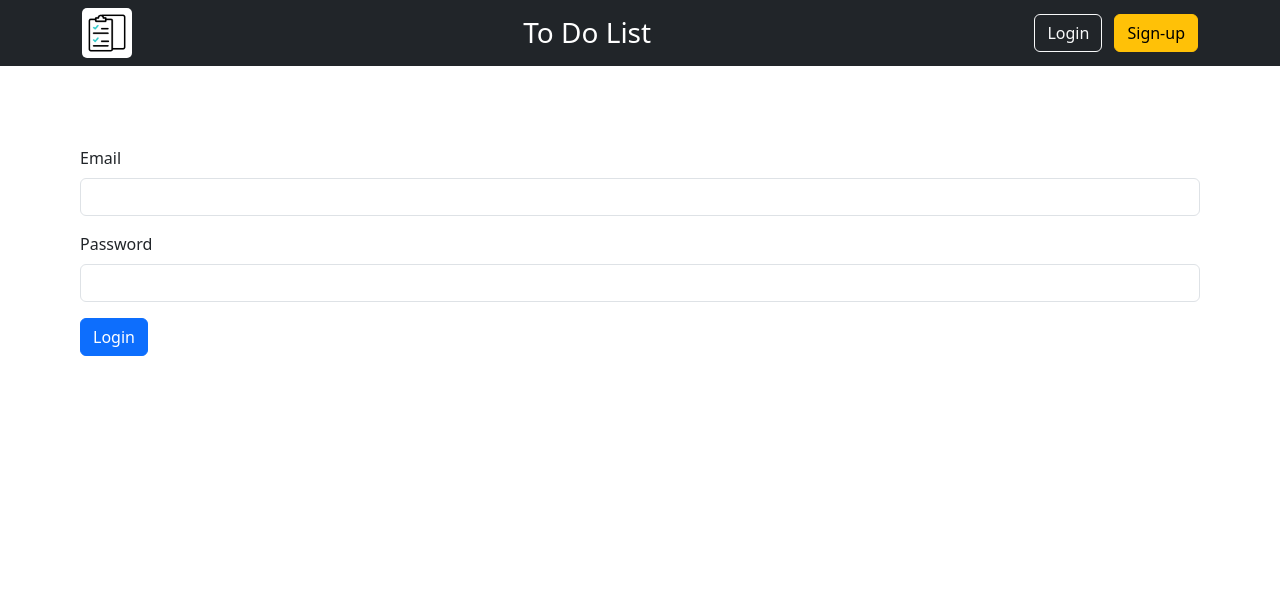
After one commit to Hemantraj19/To-Do-List-Flask, a Flask app: page /login in a window 1280 px wide. The commit adds this page. Shown: the top 596 px of the page. Run offline with Flask 3, Linux system fonts and the light colour scheme; some libraries are stand-ins or nearby versions.

Commit message:
Add features for user authentication

```diff
--- /dev/null
+++ b/form.py
@@ -0,0 +1,16 @@
+from flask_wtf import FlaskForm
+from wtforms import StringField, PasswordField, SubmitField
+from wtforms.validators import DataRequired, Email, Length
+
+
+class LoginForm(FlaskForm):
+    email = StringField("Email", validators=[DataRequired(), Email()])
+    password = PasswordField("Password", validators=[DataRequired(), Length(min=8)])
+    submit = SubmitField("Login")
+
+
+class RegisterForm(FlaskForm):
+    name = StringField("Name", validators=[DataRequired()])
+    email = StringField("Email", validators=[DataRequired(), Email()])
+    password = PasswordField("Password", validators=[DataRequired(), Length(min=8)])
+    submit = SubmitField("Sign Up")
--- a/main.py
+++ b/main.py
@@ -1,7 +1,12 @@
-from flask import Flask, render_template, request, redirect, url_for
+from flask import Flask, render_template, request, redirect, url_for, flash
 from flask_sqlalchemy import SQLAlchemy
-from sqlalchemy import Integer, String, Column
+from sqlalchemy import Integer, String, Column, ForeignKey
 from sqlalchemy.orm import declarative_base
+from datetime import datetime
+from flask_login import UserMixin, LoginManager, login_user, current_user, logout_user
+from werkzeug.security import generate_password_hash, check_password_hash
+from flask_bootstrap import Bootstrap5
+from form import LoginForm, RegisterForm
 
 app = Flask(__name__)
 app.config["TEMPLATES_AUTO_RELOAD"] = True
@@ -13,13 +18,34 @@ db = SQLAlchemy(model_class=Base)
 app.config["SQLALCHEMY_DATABASE_URI"] = "sqlite:///todo.db"
 db.init_app(app)
 
+Bootstrap5(app)
+
+login_manager = LoginManager()
+login_manager.init_app(app)
+
+
+@login_manager.user_loader
+def load_user(user_id):
+    return db.get_or_404(User, user_id)
+
 
 class ToDo(db.Model):
     __tablename__ = "list"
     id = Column(Integer, primary_key=True)
     task = Column(String, nullable=False)
     date = Column(String, nullable=True)
-    color = Column(String, nullable=True)
+    task_done = Column(Integer, nullable=False, default=0)
+    color = Column(String, nullable=True, default="#E7E7E7")
+    user_id = Column(Integer, ForeignKey("user.id"))
+
+
+class User(UserMixin, db.Model):
+    __tablename__ = "user"
+    id = Column(Integer, primary_key=True)
+    name = Column(Integer, nullable=False)
+    email = Column(String, nullable=False)
+    password = Column(String, nullable=False)
+    list = db.relationship("ToDo", backref="user", lazy=True)
 
 
 with app.app_context():
@@ -28,17 +54,119 @@ with app.app_context():
 
 @app.route("/")
 def home():
-    todo_list = db.session.execute(db.select(ToDo)).scalars().all()
-    return render_template("index.html", list=todo_list)
+    if current_user.is_authenticated:
+        todo_list = (
+            db.session.execute(
+                db.select(ToDo)
+                .where(ToDo.user_id == current_user.id)
+                .order_by(ToDo.task_done)
+            )
+            .scalars()
+            .all()
+        )
+    else:
+        todo_list = (
+            db.session.execute(
+                db.select(ToDo).where(ToDo.user_id == None).order_by(ToDo.task_done)
+            )
+            .scalars()
+            .all()
+        )
+    return render_template("index.html", todo_list=todo_list, current_user=current_user)
 
 
 @app.route("/add", methods=["POST"])
 def add_task():
-    new_todo = ToDo(task=request.form.get("task"))
+    new_todo = ToDo(
+        task=request.form.get("task"),
+        user_id=current_user.id if current_user.is_authenticated else None,
+    )
     db.session.add(new_todo)
     db.session.commit()
     return redirect(url_for("home"))
 
 
+@app.route("/pick-color/<int:todo_id>", methods=["POST"])
+def pick_color(todo_id):
+    color = request.form.get("picked-color")
+    print(color)
+    todo = db.get_or_404(ToDo, todo_id)
+    todo.color = color
+    db.session.commit()
+    return redirect(url_for("home"))
+
+
+@app.route("/delete/<int:todo_id>")
+def delete(todo_id):
+    todo = db.get_or_404(ToDo, todo_id)
+    db.session.delete(todo)
+    db.session.commit()
+    return redirect(url_for("home"))
+
+
+@app.route("/checked/<int:todo_id>")
+def checkbox(todo_id):
+    todo = db.get_or_404(ToDo, todo_id)
+    todo.task_done = 1
+    db.session.commit()
+    return redirect(url_for("home"))
+
+
+@app.route("/date-picked/<int:todo_id>", methods=["POST"])
+def date_picked(todo_id):
+    input_date = request.form.get("date-pick")
+    # input_date_object = datetime.strptime(input_date, "%Y-%m-%d")
+    # current_date = datetime.now()
+    # due_days = (input_date_object - current_date).days
+    todo = db.get_or_404(ToDo, todo_id)
+    todo.date = input_date
+    db.session.commit()
+    return redirect(url_for("home"))
+
+
+@app.route("/login", methods=["GET", "POST"])
+def login():
+    form = LoginForm()
+    if form.validate_on_submit():
+        email = form.email.data
+        password = form.password.data
+        result = db.session.execute(db.select(User).where(User.email == email))
+        user = result.scalar()
+
+        if not user:
+            flash("Wrong username or password")
+            return redirect(url_for("login"))
+        elif not check_password_hash(user.password, password):
+            flash("Wrong username or password")
+        else:
+            login_user(user)
+            return redirect(url_for("home"))
+    return render_template("login.html", form=form)
+
+
+@app.route("/register", methods=["GET", "POST"])
+def register():
+    register_form = RegisterForm()
+    if register_form.validate_on_submit():
+        new_user = User(
+            name=register_form.name.data,
+            email=register_form.email.data,
+            password=generate_password_hash(
+                register_form.password.data, method="scrypt", salt_length=8
+            ),
+        )
+        db.session.add(new_user)
+        db.session.commit()
+        flash("User Registered Successfully.")
+        return redirect(url_for("login"))
+    return render_template("register.html", register_form=register_form)
+
+
+@app.route("/logout")
+def logout():
+    logout_user()
+    return redirect(url_for("home"))
+
+
 if __name__ == "__main__":
     app.run(debug=True)
--- a/static/css/styles.css
+++ b/static/css/styles.css
@@ -23,5 +23,4 @@
     margin-left: 2rem;
     font-size: 0.8rem;
     border: 0cap;
-    background-color: #E7E7E7
 }
--- a/static/js/app.js
+++ b/static/js/app.js
@@ -5,7 +5,34 @@ document.addEventListener("DOMContentLoaded", function () {
             document.getElementById("taskForm").submit();
         }
     });
+
+    // Add event listener to all color picker input elements
+    var colorPickers = document.querySelectorAll('input[type="color"]')
+    colorPickers.forEach(function (colorPicker) {
+        colorPicker.addEventListener('input', function (event) {
+            console.log("Color picked:", this.value); // Debugging statement
+            // When the color is picked, automatically submit the form
+            this.form.submit();
+        });
+    });
+
+    var checkboxClicked = document.querySelectorAll('input[type="checkbox"]')
+    checkboxClicked.forEach(function (checkbox) {
+        checkbox.addEventListener('input', function (event) {
+            this.form.submit()
+        });
+
+    });
+
+    var datePickers = document.querySelectorAll('input[type="text"]')
+    datePickers.forEach(function (datePicker) {
+        datePicker.addEventListener('input', function (event) {
+            this.form.submit()
+        });
+    });
 });
+
+
 
 
 function showColorPicker(element) {
@@ -18,12 +45,7 @@ function hideColorPicker(element) {
     element.querySelector('.color-picker').style.display = 'none';
 }
 
-const colorPickerInput = document.querySelector('.color-picker-input');
-const checkbox = document.getElementById('flexCheckDefault');
-const textInput = document.querySelector('input[type="text"]');
-
-colorPickerInput.addEventListener('input', function () {
-    const color = this.value;
-    checkbox.style.backgroundColor = color;
-    textInput.style.backgroundColor = color;
-});
+// document.getElementById('colorPicker').addEventListener('input', function (event) {
+//     // When the color is picked, automatically submit the form
+//     this.form.submit();
+// });
--- a/templates/header.html
+++ b/templates/header.html
@@ -21,8 +21,13 @@
                 </h3>
 
                 <div class="text-end">
-                    <button type="button" class="btn btn-outline-light me-2">Login</button>
-                    <button type="button" class="btn btn-warning">Sign-up</button>
+                    {% if current_user.is_authenticated: %}
+                    <a href="{{url_for('logout')}}"><button type="button" class="btn btn-danger">Log Out</button></a>
+                    {% else: %}
+                    <a href="{{url_for('login')}}"><button type="button"
+                            class="btn btn-outline-light me-2">Login</button></a>
+                    <a href="{{url_for('register')}}"><button type="button" class="btn btn-warning">Sign-up</button></a>
+                    {%endif%}
                 </div>
             </div>
         </div>
--- /dev/null
+++ b/templates/login.html
@@ -0,0 +1,6 @@
+{% from "bootstrap5/form.html" import render_form %}
+{%include "header.html" %}
+<div style="margin: 5rem">
+    {{ render_form(form, novalidate=True) }}
+</div>
+{% include "footer.html" %}
--- /dev/null
+++ b/templates/register.html
@@ -0,0 +1,6 @@
+{% from "bootstrap5/form.html" import render_form %}
+{% include "header.html" %}
+<div style="margin: 5rem">
+    {{ render_form(register_form, novalidate=True) }}
+</div>
+{% include "footer.html" %}
```
Also changed, not shown: templates/index.html (+33 -3 lines), templates/list.html (deleted, +0 -39 lines), instance/todo.db, readme.md (added).
